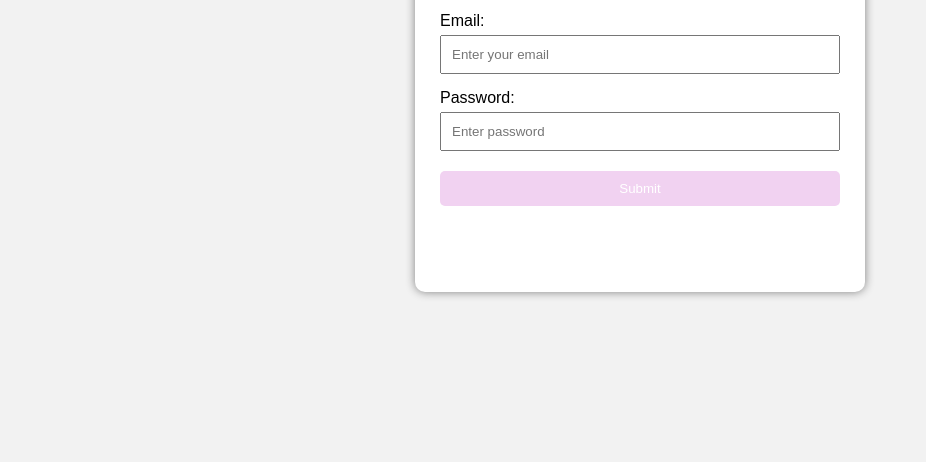
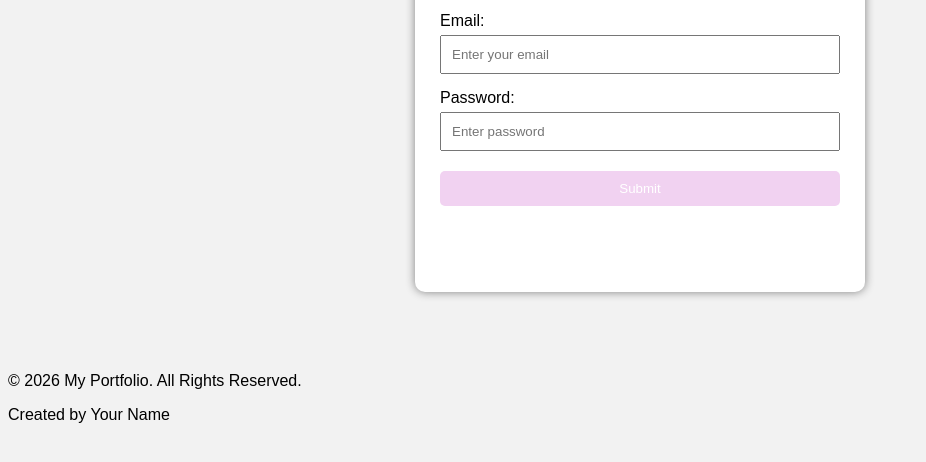
Before and after one commit to iamsakshi3006/GitHub-practical-test, a plain HTML site: page index.html in a window 1280 px wide. Shown: the part 238-700 px from the top of the page, without its empty margins (0-926 px from the left). Drawn offline with Linux system fonts and the light colour scheme.

Commit message:
Add footer with copyright and creator information

```diff
--- a/index.html
+++ b/index.html
@@ -26,5 +26,9 @@
     </div>
 
     <script src="script.js"></script>
+    <footer>
+    <p>© 2026 My Portfolio. All Rights Reserved.</p>
+    <p>Created by Your Name</p>
+</footer>
 </body>
 </html>
```
